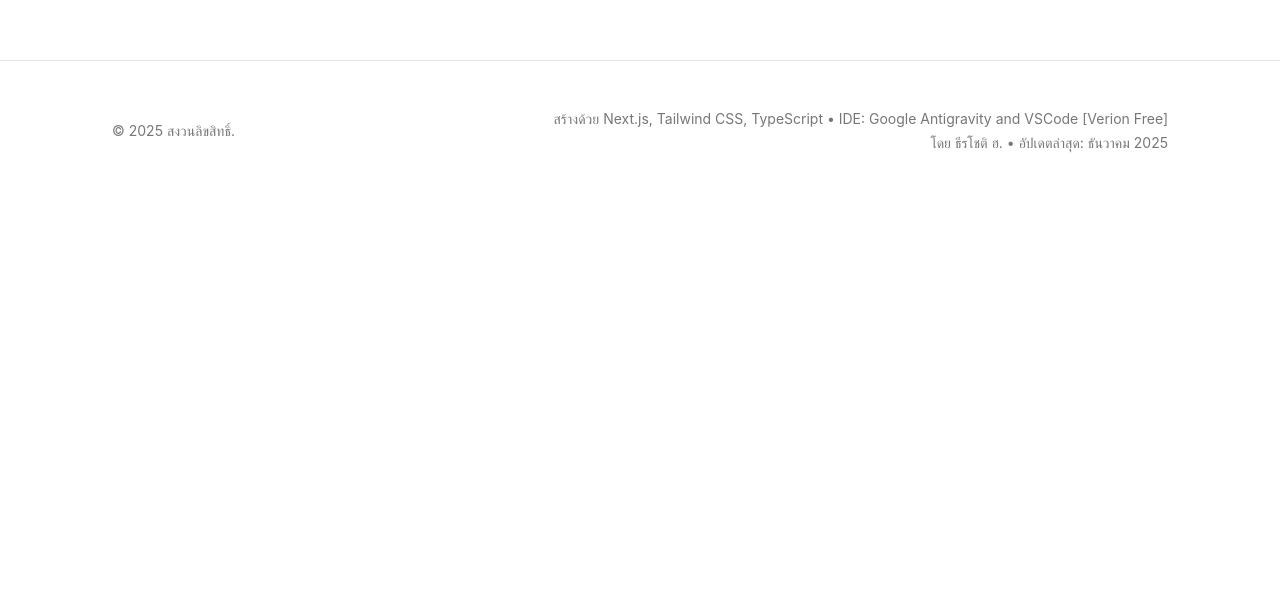
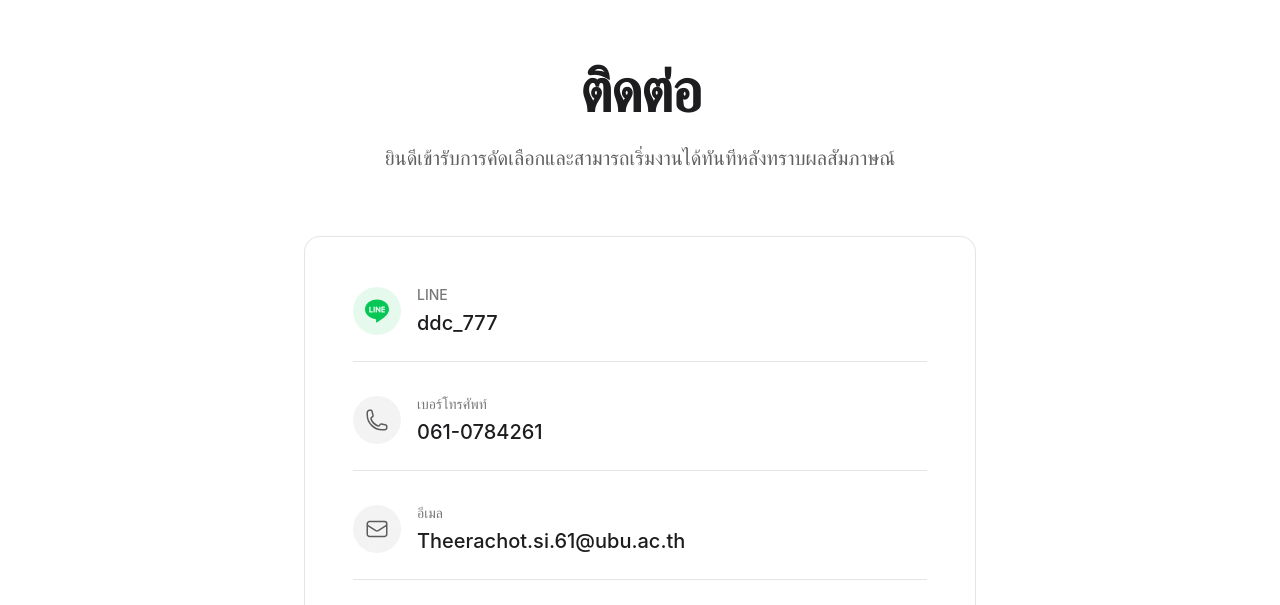
Before and after one commit to armkong33120/Resume_CV_F, a Next.js app: page / in a window 1280 px wide. Shown: the part 3855-4460 px from the top of the page. Before the commit the page ends 4056 px from the top, so only its background shows below. Built offline with nearby package versions, Linux system fonts and the light colour scheme.

Commit message:
Add Contact section to homepage

```diff
--- a/app/page.tsx
+++ b/app/page.tsx
@@ -3,6 +3,7 @@ import Hero from '@/components/Hero';
 import Section from '@/components/Section';
 import FeaturedProjects from '@/components/FeaturedProjects';
 import AboutContent from '@/components/AboutContent';
+import ContactContent from '@/components/ContactContent';
 
 export default async function Home() {
   const [profile, projects] = await Promise.all([
@@ -19,6 +20,9 @@ export default async function Home() {
       <Section id="work" className="bg-background">
         <FeaturedProjects projects={projects} />
       </Section>
+      <div id="contact">
+        <ContactContent profile={profile} />
+      </div>
     </>
   );
 }
```
